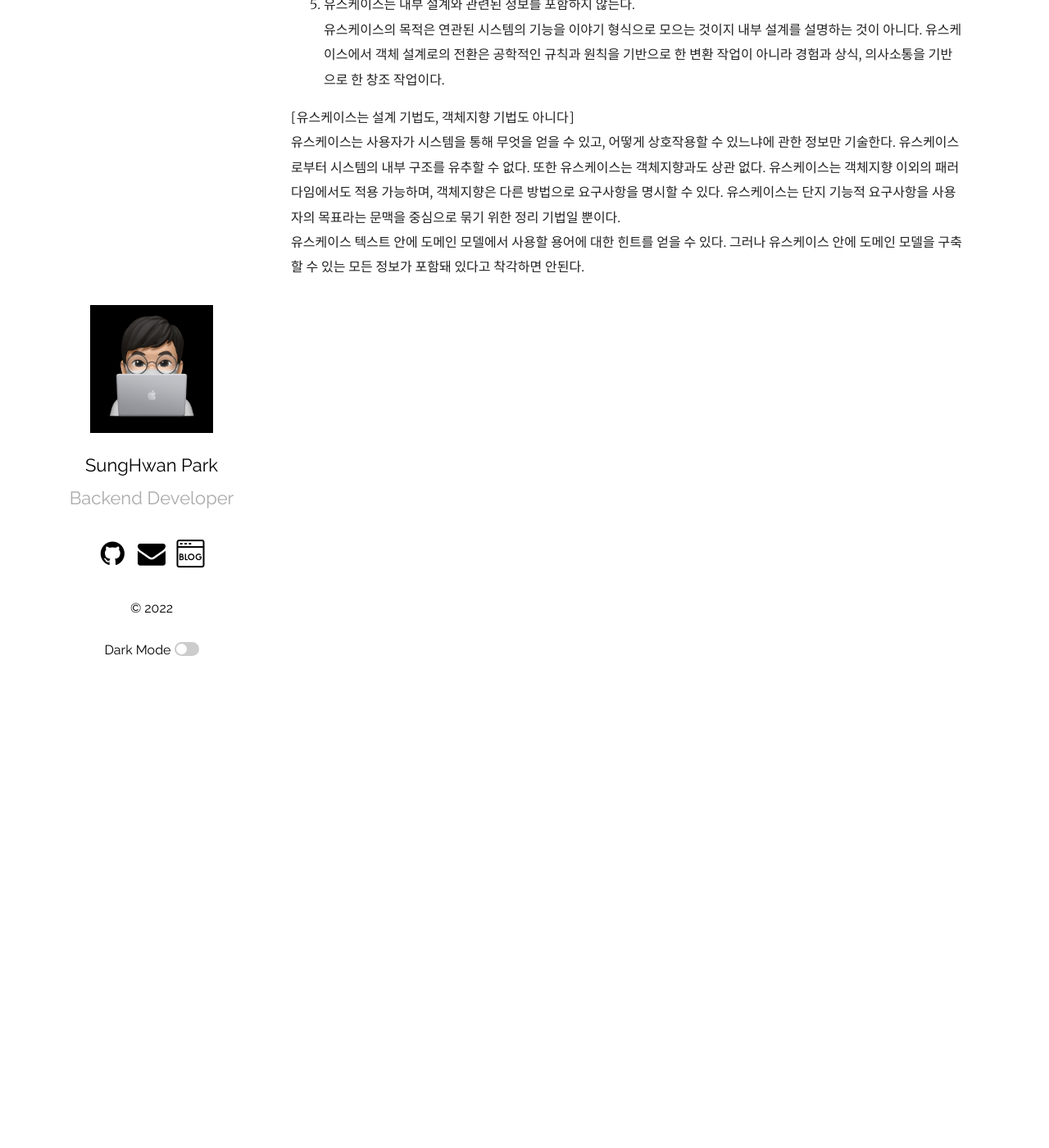
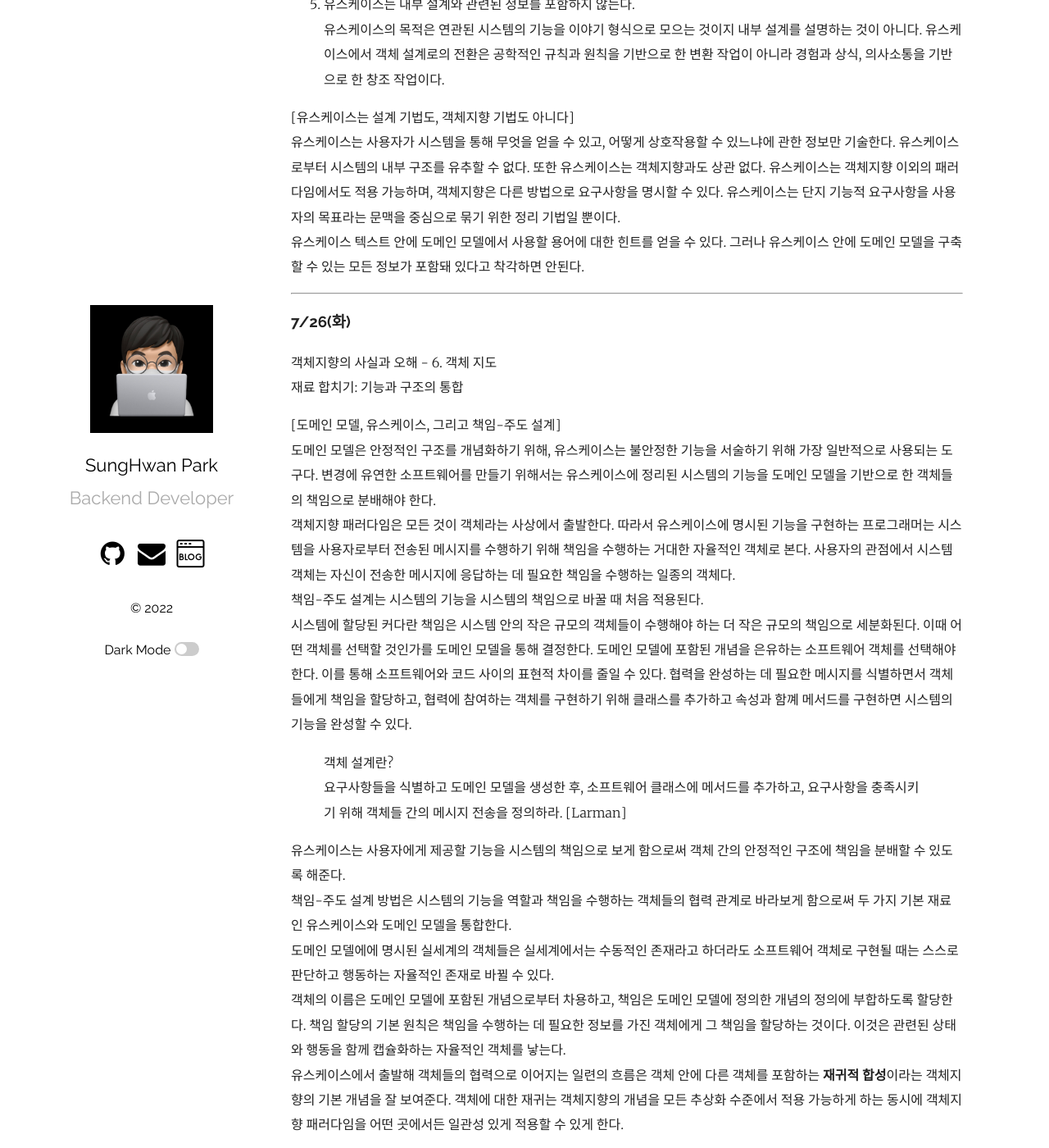
Before and after one commit to mrpark219/TIL, a Jekyll site: the page built from _posts/2022-07-01-7월TIL.markdown, in a window 1280 px wide and 1400 px high, scrolled down 27162 px. Shown: the whole window at 82% size. Built offline with Jekyll 4.4.1, drawn with Linux system fonts in a browser that asks for light colours; comment, search, counter and statistics services are not loaded; some of the changed text lies outside the part shown.

Commit message:
feat: 2022-07-26 TIL 추가

```diff
--- a/_posts/2022-07-01-7월TIL.markdown
+++ b/_posts/2022-07-01-7월TIL.markdown
@@ -631,3 +631,36 @@ What/Who 사이클이라는 용어는 역할을 수행할 객체의 인터페이
 [유스케이스는 설계 기법도, 객체지향 기법도 아니다]
 유스케이스는 사용자가 시스템을 통해 무엇을 얻을 수 있고, 어떻게 상호작용할 수 있느냐에 관한 정보만 기술한다. 유스케이스로부터 시스템의 내부 구조를 유추할 수 없다. 또한 유스케이스는 객체지향과도 상관 없다. 유스케이스는 객체지향 이외의 패러다임에서도 적용 가능하며, 객체지향은 다른 방법으로 요구사항을 명시할 수 있다. 유스케이스는 단지 기능적 요구사항을 사용자의 목표라는 문맥을 중심으로 묶기 위한 정리 기법일 뿐이다.
 유스케이스 텍스트 안에 도메인 모델에서 사용할 용어에 대한 힌트를 얻을 수 있다. 그러나 유스케이스 안에 도메인 모델을 구축할 수 있는 모든 정보가 포함돼 있다고 착각하면 안된다.
+
+---
+
+### 7/26(화)
+
+객체지향의 사실과 오해 - 6. 객체 지도
+재료 합치기: 기능과 구조의 통합
+
+[도메인 모델, 유스케이스, 그리고 책임-주도 설계]
+도메인 모델은 안정적인 구조를 개념화하기 위해, 유스케이스는 불안정한 기능을 서술하기 위해 가장 일반적으로 사용되는 도구다. 변경에 유연한 소프트웨어를 만들기 위해서는 유스케이스에 정리된 시스템의 기능을 도메인 모델을 기반으로 한 객체들의 책임으로 분배해야 한다.
+객체지향 패러다임은 모든 것이 객체라는 사상에서 출발한다. 따라서 유스케이스에 명시된 기능을 구현하는 프로그래머는 시스템을 사용자로부터 전송된 메시지를 수행하기 위해 책임을 수행하는 거대한 자율적인 객체로 본다. 사용자의 관점에서 시스템 객체는 자신이 전송한 메시지에 응답하는 데 필요한 책임을 수행하는 일종의 객체다.
+책임-주도 설계는 시스템의 기능을 시스템의 책임으로 바꿀 때 처음 적용된다.
+시스템에 할당된 커다란 책임은 시스템 안의 작은 규모의 객체들이 수행해야 하는 더 작은 규모의 책임으로 세분화된다. 이때 어떤 객체를 선택할 것인가를 도메인 모델을 통해 결정한다. 도메인 모델에 포함된 개념을 은유하는 소프트웨어 객체를 선택해야 한다. 이를 통해 소프트웨어와 코드 사이의 표현적 차이를 줄일 수 있다. 협력을 완성하는 데 필요한 메시지를 식별하면서 객체들에게 책임을 할당하고, 협력에 참여하는 객체를 구현하기 위해 클래스를 추가하고 속성과 함꼐 메서드를 구현하면 시스템의 기능을 완성할 수 있다.
+
+> 객체 설계란?
+> 요구사항들을 식별하고 도메인 모델을 생성한 후, 소프트웨어 클래스에 메서드를 추가하고, 요구사항을 충족시키기 위해 객체들 간의 메시지 전송을 정의하라. [Larman]
+
+유스케이스는 사용자에게 제공할 기능을 시스템의 책임으로 보게 함으로써 객체 간의 안정적인 구조에 책임을 분배할 수 있도록 해준다.
+책임-주도 설계 방법은 시스템의 기능을 역할과 책임을 수행하는 객체들의 협력 관계로 바라보게 함으로써 두 가지 기본 재료인 유스케이스와 도메인 모델을 통합한다.
+도메인 모델에에 명시된 실세계의 객체들은 실세계에서는 수동적인 존재라고 하더라도 소프트웨어 객체로 구현될 때는 스스로 판단하고 행동하는 자율적인 존재로 바뀔 수 있다.
+객체의 이름은 도메인 모델에 포함된 개념으로부터 차용하고, 책임은 도메인 모델에 정의한 개념의 정의에 부합하도록 할당한다. 책임 할당의 기본 원칙은 책임을 수행하는 데 필요한 정보를 가진 객체에게 그 책임을 할당하는 것이다. 이것은 관련된 상태와 행동을 함께 캡슐화하는 자율적인 객체를 낳는다.
+유스케이스에서 출발해 객체들의 협력으로 이어지는 일련의 흐름은 객체 안에 다른 객체를 포함하는 **재귀적 합성**이라는 객체지향의 기본 개념을 잘 보여준다. 객체에 대한 재귀는 객체지향의 개념을 모든 추상화 수준에서 적용 가능하게 하는 동시에 객체지향 패러다임을 어떤 곳에서든 일관성 있게 적용할 수 있게 한다.
+
+[기능 변경을 흡수하는 안정적인 구조]
+도메인 모델을 기반으로 객체 구조를 설계하는 이유는 도메인 모델이 안정적이기 때문이다. 도메인 모델은 아래 두 가지 특징을 가진다.
+
+1. 도메인 모델을 구성하는 개념은 비즈니스가 없어지거나 완전히 개편되지 않는 한 안정적으로 유지된다.
+2. 도메인 모델을 구성하는 개념 간의 관계는 비즈니스 규칙을 기반으로 하기 때문에 비즈니스 정책이 크게 변경되지 않는 한 안정적으로 유지된다.
+
+이러한 특징은 도메인 모델을 중심으로 객체 구조를 설계하고 유스케이스의 기능을 객체의 책임으로 분배하는 기본적인 객체지향 설계 방식의 유연함을 잘 보여준다. 안정적인 도메인 모델을 기반으로 시스템의 기능을 구현할 경우 시스템의 기능이 변경되더라도 비즈니스의 핵심 정책이나 규칙이 변경되지 않는 한 전체적인 구조가 한 번에 흔들리지는 않는다.
+객체지향의 가장 큰 장점은 도메인을 모델링하기 위한 기법과 도메인을 프로그래밍하기 위해 사용하는 기법이 동일하다는 점이다. 이를 통해 도메인 모델링에서 사용한 객체와 개념을 프로그래밍 설계에서의 객체와 클래스로 매끄럽게 변환할 수 있다. 이 같은 특성을 **연결완전성**이라고 한다.
+객체지향은 연결완전성의 역방향 역시 성립한다. 즉, 코드의 변경으로부터 도메인 모델의 변경 사항을 유추할 수 있다. 객체지향에서는 도메인 모델과 코드 모두 동일한 모델링 패러다임을 공유하기 때문에 코드의 수정이 곧 모델의 수정이 된다. 이처럼 모델에서 코드로의 매끄러운 흐름을 의미하는 연결완정성과 반대로 코드에서 모델로의 매끄러운 흐름을 의미하는 것을 **가역성(reversibility)**이라고 한다.
+도메인 모델은 문서나 다이어그램이 아니다. 도메인 모델은 사람들의 머릿속에 들어있는 공유된 멘탈 모델이다. 따라서 별도의 문서나 다이어그램이 없더라도 사람들의 머릿속에 모델이 공유될 수 있다면 충분하다.
```
